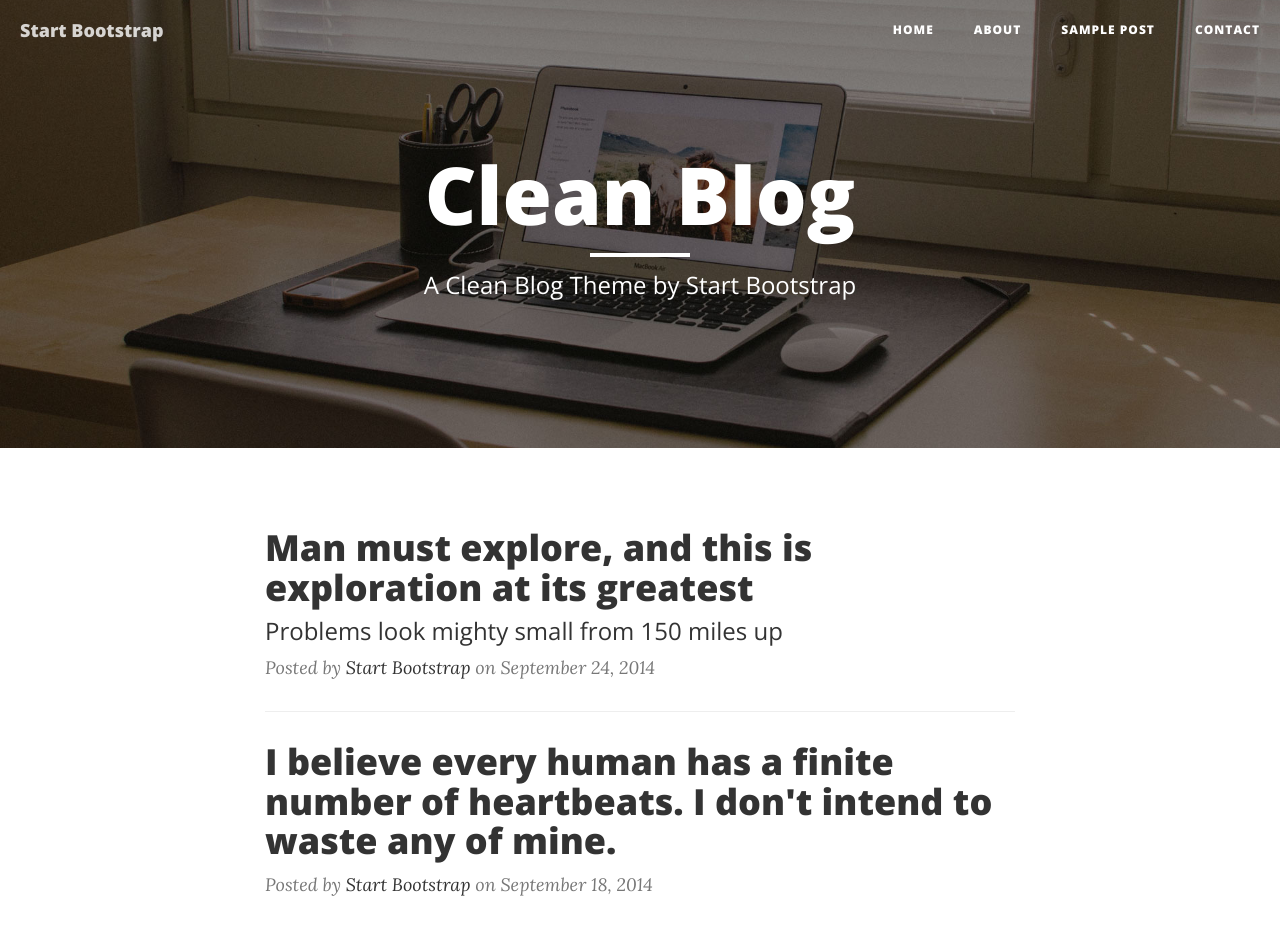
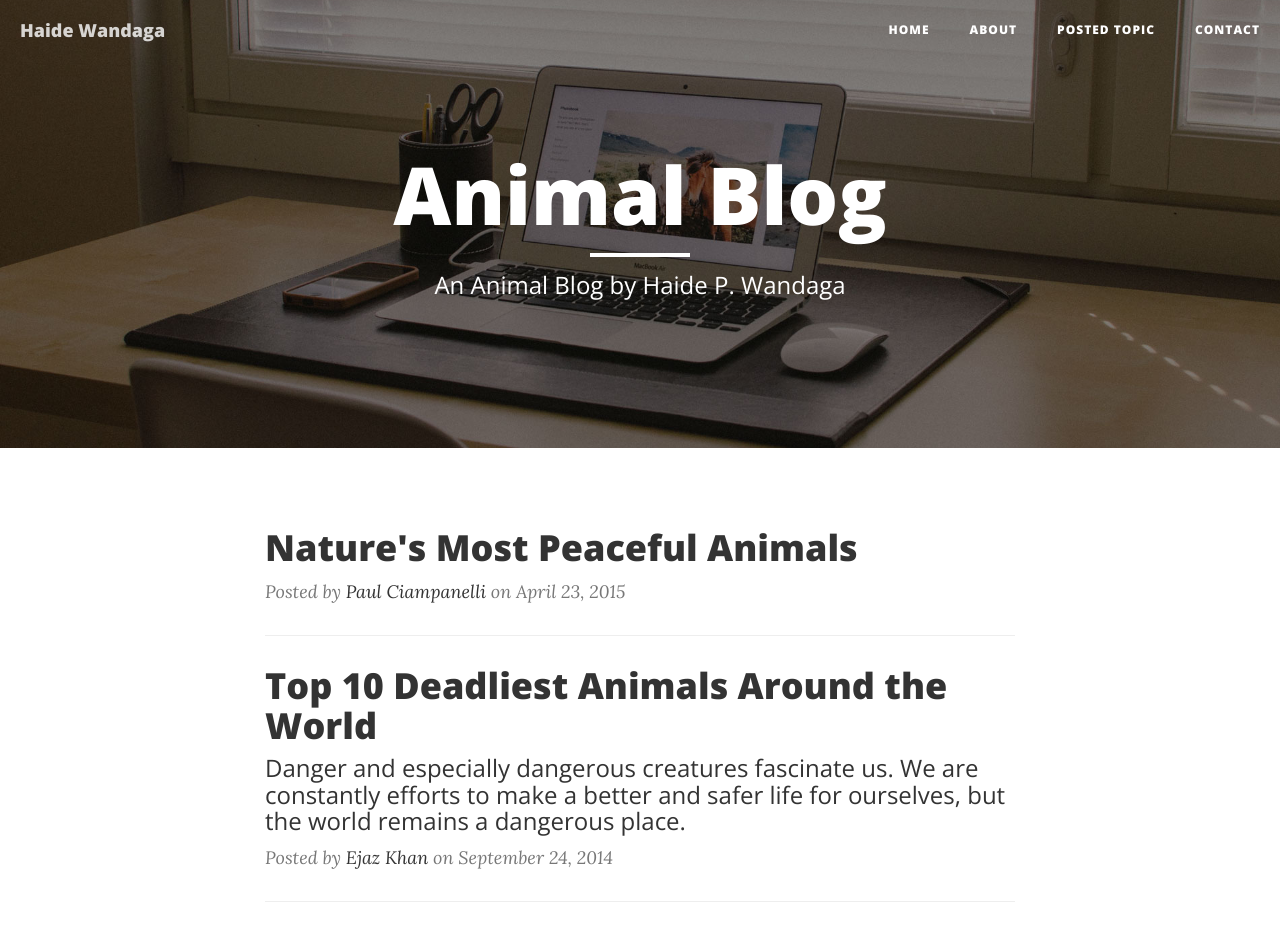
Before and after one commit to haidewandaga/blogweb.github.io, a website: page index.html in a window 1280 px wide. Shown: the top 925 px of the page. Drawn offline with nearby package versions, Linux system fonts and the light colour scheme.

Commit message:
Update index.html

```diff
--- a/index.html
+++ b/index.html
@@ -42,7 +42,7 @@
                     <span class="sr-only">Toggle navigation</span>
                     Menu <i class="fa fa-bars"></i>
                 </button>
-                <a class="navbar-brand" href="index.html">Start Bootstrap</a>
+                <a class="navbar-brand" href="index.html">Haide Wandaga</a>
             </div>
 
             <!-- Collect the nav links, forms, and other content for toggling -->
@@ -55,7 +55,7 @@
                         <a href="about.html">About</a>
                     </li>
                     <li>
-                        <a href="post.html">Sample Post</a>
+                        <a href="post.html">Posted Topic</a>
                     </li>
                     <li>
                         <a href="contact.html">Contact</a>
@@ -74,9 +74,9 @@
             <div class="row">
                 <div class="col-lg-8 col-lg-offset-2 col-md-10 col-md-offset-1">
                     <div class="site-heading">
-                        <h1>Clean Blog</h1>
+                        <h1>Animal Blog</h1>
                         <hr class="small">
-                        <span class="subheading">A Clean Blog Theme by Start Bootstrap</span>
+                        <span class="subheading">An Animal Blog by Haide P. Wandaga</span>
                     </div>
                 </div>
             </div>
@@ -90,22 +90,22 @@
                 <div class="post-preview">
                     <a href="post.html">
                         <h2 class="post-title">
-                            Man must explore, and this is exploration at its greatest
+                            Nature's Most Peaceful Animals
                         </h2>
-                        <h3 class="post-subtitle">
-                            Problems look mighty small from 150 miles up
-                        </h3>
                     </a>
-                    <p class="post-meta">Posted by <a href="#">Start Bootstrap</a> on September 24, 2014</p>
+                    <p class="post-meta">Posted by <a href="https://about.me/paulciampanelli">Paul Ciampanelli</a> on April 23, 2015</p>
                 </div>
                 <hr>
                 <div class="post-preview">
                     <a href="post.html">
                         <h2 class="post-title">
-                            I believe every human has a finite number of heartbeats. I don't intend to waste any of mine.
+                            Top 10 Deadliest Animals Around the World
                         </h2>
+                        <h3 class="post-subtitle">
+                            Danger and especially dangerous creatures fascinate us. We are constantly efforts to make a better and safer life for ourselves, but the world remains a dangerous place.
+                        </h3>
                     </a>
-                    <p class="post-meta">Posted by <a href="#">Start Bootstrap</a> on September 18, 2014</p>
+                    <p class="post-meta">Posted by <a href="http://www.wonderslist.com/author/ejaz-khan/">Ejaz Khan</a> on September 24, 2014</p>
                 </div>
                 <hr>
                 <div class="post-preview">
@@ -175,7 +175,7 @@
                             </a>
                         </li>
                     </ul>
-                    <p class="copyright text-muted">Copyright &copy; Your Website 2016</p>
+                    <p class="copyright text-muted">Copyright &copy; Wandaga Website 2016</p>
                 </div>
             </div>
         </div>
```
